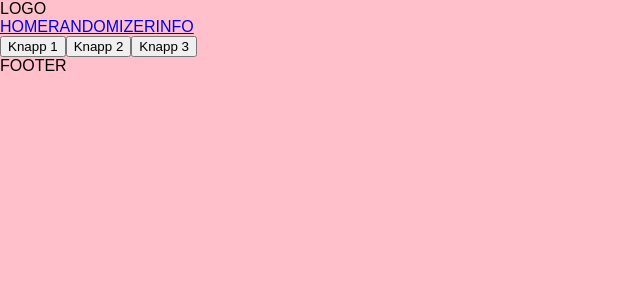
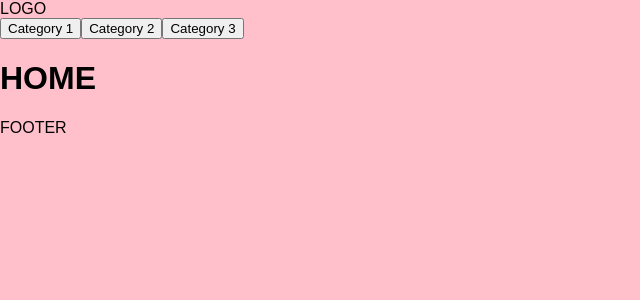
Before and after one commit to jesswenn/lunch-app, a React app: page / in a window 1280 px wide. Shown: the top 300 px of the page, without its empty margins (0-640 px from the left). Built offline with nearby package versions, Linux system fonts and the light colour scheme.

Commit message:
Getting the array of selected restaurants to show on the right page

```diff
--- a/src/App.js
+++ b/src/App.js
@@ -8,6 +8,7 @@ import Footer from './components/Layout/Footer';
 import Home from './components/Pages/Home';
 import Randomizer from './components/Pages/Randomizer';
 import Info from './components/Pages/Info';
+import Button from './components/Button/Button';
 
 const history = createHistory();
 
@@ -15,45 +16,56 @@ class App extends Component {
 	constructor() {
 		super();
 		this.state = {
-			currentPage: 'Home',
 			step: 1,
-			cat1: [
-				'cat1a',
-				'cat1b',
-				'cat1c'
-			],
-			cat2: [
-				'cat2a',
-				'cat2b',
-				'cat2c'
-			],
-			cat3 : [
-				'cat3a',
-				'cat3b',
-				'cat3c'
-			],
+			categories: {
+				cat1: ['cat1a','cat1b','cat1c'],
+				cat2: ['cat2a','cat2b','cat2c'],
+				cat3: ['cat3a','cat3b','cat3c'],
+			},
+			selectedCategory: null,
 		}
 	}
+//Funktion som kallas på när vi klickat på en katergori-knapp
+	choosenCat (category) {
+		this.setState({
+			step: 2,
+			selectedCategory: category
+		});
+		console.log(category);
+		// randomizeChoosenCat();
+		// this.setState({
+		// 	selectedCategory: category,
+		// 	step: 3
+		// });
+	}
 
-	fetchLunchSuggestion = (btnChoice) => {
-		this.setState({
-			currentPage: 'Randomizer',
-		})
+	renderSteps(){
+		if(this.state.step === 1) {
+			return <Home />
+
+		} else if(this.state.step === 2) {
+			return <Randomizer restaurantList={this.state.selectedCategory}/>
+
+		} else if( this.state.step === 3) {
+			return <Info selectedCategory={this.state.selectedCategory}/>
+		}
 	}
 
 	render() {
 		return (
+			<div className='wrapper'>
+				<Header />
 
-			<Router history = {history}>
-				<div className='wrapper'>
-					<Header />
-					<Route exact path='/' component={Home}></Route>
-					<Route path='/randomizer' component={Randomizer}></Route>
-					<Route path='/info' component={Info}></Route>
-					<Footer />
+				<div className="btn-container">
+					{/* <input type='text' onChange={this.choosenCat.bind(this)}></input> */}
+					<Button btnTxt='Category 1' onClick={() => this.choosenCat(this.state.categories.cat1)}/>
+					<Button btnTxt='Category 2' onClick={() => this.choosenCat(this.state.categories.cat2)}/>
+					<Button btnTxt='Category 3' onClick={() => this.choosenCat(this.state.categories.cat3)}/>
 				</div>
+				{ this.renderSteps() }
 
-			</Router>
+				<Footer />
+			</div>
 		);
 	}
 }
--- a/src/components/Layout/Header.js
+++ b/src/components/Layout/Header.js
@@ -7,20 +7,20 @@ import Randomizer from '../Pages/Randomizer';
 import Info from '../Pages/Info';
 
 
-export const Links = () => (
-    <nav>
-        <Link to='/'>HOME</Link>
-        <Link to='/randomizer'>RANDOMIZER</Link>
-        <Link to='/info'>INFO</Link>
-    </nav>
-)
+// export const Links = () => (
+//     <nav>
+//         <Link to='/'>HOME</Link>
+//         <Link to='/randomizer'>RANDOMIZER</Link>
+//         <Link to='/info'>INFO</Link>
+//     </nav>
+// )
 
 
 class Header extends React.Component  {
     render() {
         return (
             <header>LOGO
-                <Links />
+                {/* <Links /> */}
             </header>
         );
     }
--- a/src/components/Pages/Home.js
+++ b/src/components/Pages/Home.js
@@ -2,16 +2,23 @@ import React, { Component } from 'react';
 import { Router, Route, IndexRoute, Link } from 'react-router';
 import Button from '../Button/Button';
 
+/*------------------------------------------------------------------------------
 
+------------------------------------------------------------------------------*/
 class Home extends Component {
     render() {
         return (
             <main>
-                <div className="btn-container">
-                    <Button btnTxt='Knapp 1' onClick={() => this.fetchLunchSuggestions(cat1)}/>
-                    <Button btnTxt='Knapp 2' onClick={() => this.fetchLunchSuggestions(cat2)}/>
-                    <Button btnTxt='Knapp 3' onClick={() => this.fetchLunchSuggestions(cat3)}/>
-                </div>
+                <h1>HOME</h1>
+                {/* onClick={() => this.selectRestaurants(cat1)} */}
+                {/* <div className="btn-container">
+                    <Button btnTxt='Category 1' onClick={() =>
+                        this.selectRestaurants(this.props.categories.cat1)}/>
+                    <Button btnTxt='Category 2' onClick={() =>
+                        this.selectRestaurants(this.categories.cat4)}/>
+                    <Button btnTxt='Category 3' onClick={() =>
+                        this.selectRestaurants(this.categories.cat3)}/>
+                </div> */}
             </main>
         );
     }
--- a/src/components/Pages/Info.js
+++ b/src/components/Pages/Info.js
@@ -2,9 +2,12 @@ import React, { Component } from 'react';
 
 const Info = (props) => {
     return (
-        <div className="info-container">
+        <main>
             <h2>INFO HERE</h2>
-        </div>
+            <div className="info-container">
+
+            </div>
+        </main>
     );
 }
 
--- a/src/components/Pages/Randomizer.js
+++ b/src/components/Pages/Randomizer.js
@@ -1,12 +1,18 @@
 import React, { Component } from 'react';
-import Spinner from '../Spinner/Spinner';
 
 const Randomizer = (props) => {
+    const restaurants = props.restaurantList.map((item, index ) => {
+        return <p key={index}>{item}</p>
+    })
     return (
-        <div className="spinner-container">
-            {/* <Spinner /> */}
-            SPINNER HERE
-        </div>
+        <main>
+            <h1>SPINNER</h1>
+            <div className="spinner-container">
+                {/* <Spinner /> */}
+                {restaurants}
+                <button>More info here</button>
+            </div>
+        </main>
     );
 }
 
--- a/src/components/Spinner/Spinner.js
+++ /dev/null
@@ -1,11 +0,0 @@
-import React, { Component } from 'react';
-
-const Spinner = (props) => {
-    return (
-        <div className="spinner-container">
-            <h2>SPINNER HERE</h2>
-        </div>
-    );
-}
-
-export default Spinner;
```
